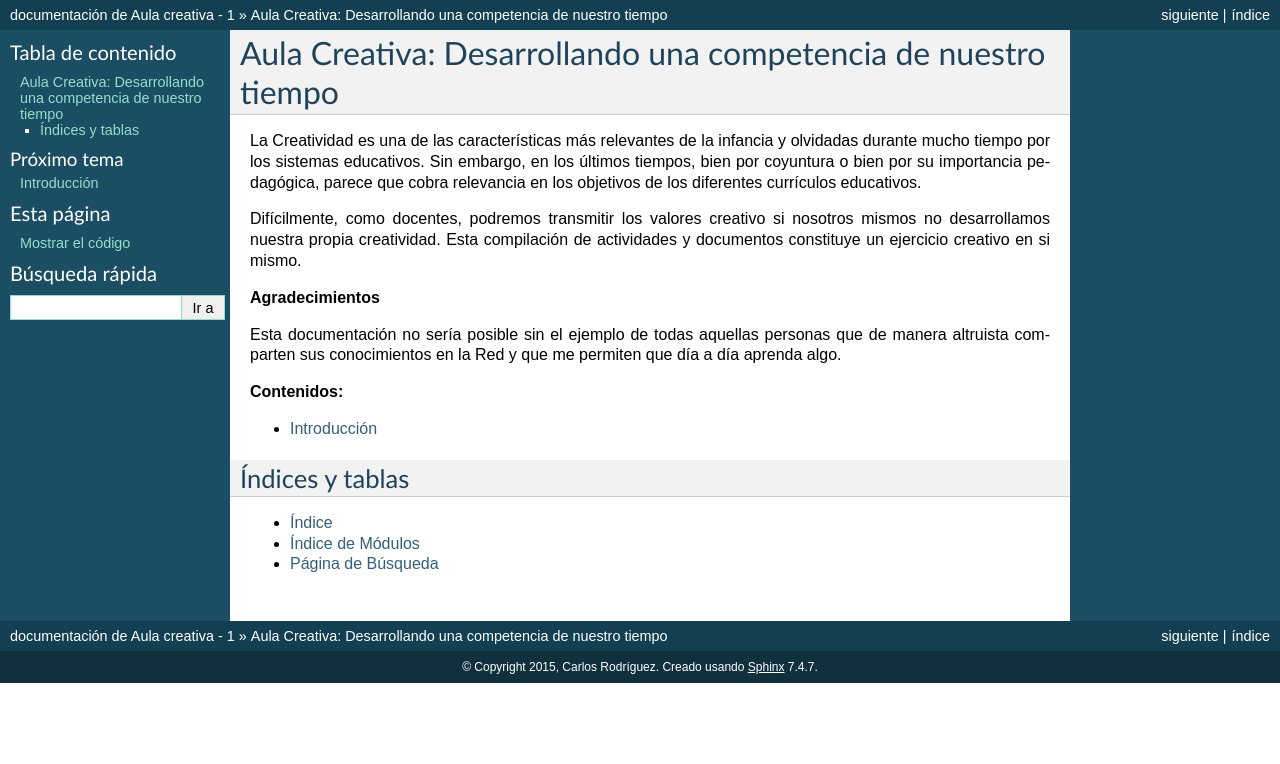
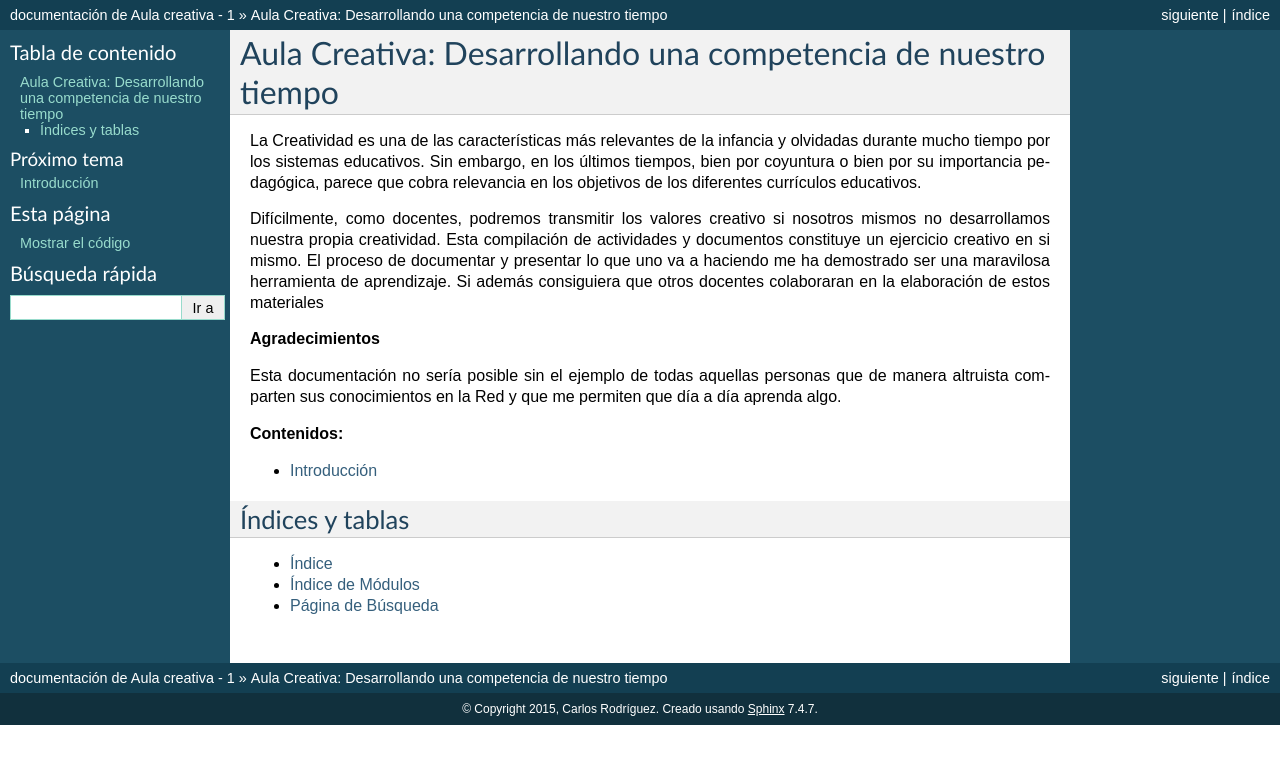
Before and after one commit to es3a10/aula_creativa, a Sphinx documentation site: the page built from docs/index.rst, in a window 1280 px wide. Shown: the top 764 px of the page. Built offline with Sphinx 7.4.7, drawn with Linux system fonts in a browser that asks for light colours.

Commit message:
Update index.rst

```diff
--- a/docs/index.rst
+++ b/docs/index.rst
@@ -12,7 +12,9 @@ su importancia pedagógica, parece que cobra relevancia en los objetivos de los
 
 Difícilmente, como docentes, podremos transmitir los valores creativo si nosotros mismos no
 desarrollamos nuestra propia creatividad. Esta compilación de actividades
-y documentos constituye un ejercicio creativo en si mismo.
+y documentos constituye un ejercicio creativo en si mismo. El proceso de documentar y presentar lo que uno va a haciendo
+me ha demostrado ser una maravilosa herramienta de aprendizaje. Si además consiguiera que otros docentes colaboraran
+en la elaboración de estos materiales
 
 
 **Agradecimientos**
```
